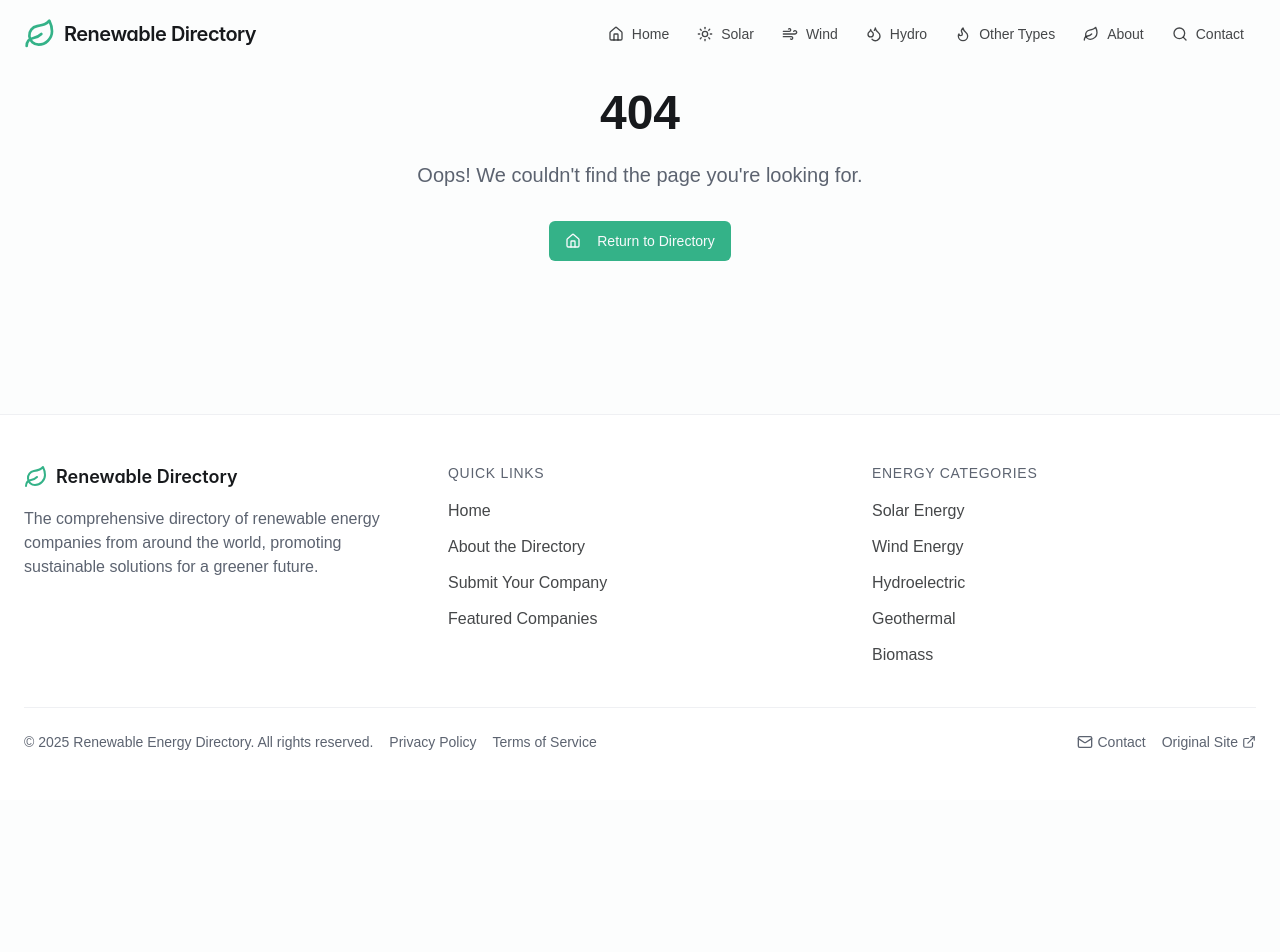
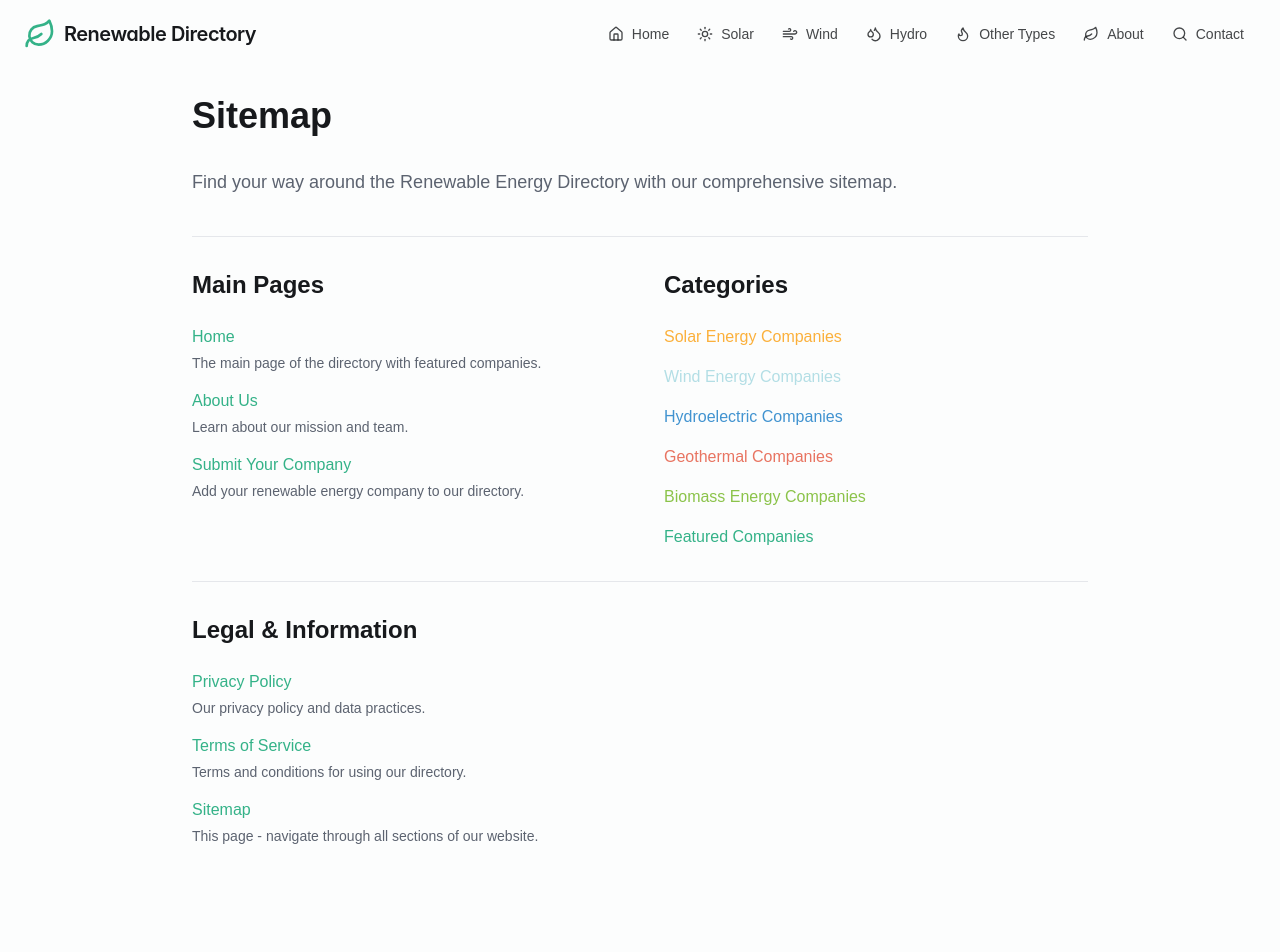
Before and after one commit to MariusGithub13/green-energy-gateway, a React (Vite) app: page /sitemap in a window 1280 px wide. Shown: the top 952 px of the page. Before the commit the page ends 800 px from the top, so only its background shows below. Built offline with nearby package versions, Linux system fonts and the light colour scheme; a web font is replaced by a local one.

Commit message:
Add Sitemap link to footer
Adds a link to the Sitemap page in the footer and verifies its functionality.

```diff
--- a/src/App.tsx
+++ b/src/App.tsx
@@ -11,6 +11,7 @@ import TermsOfService from "./pages/TermsOfService";
 import PrivacyPolicy from "./pages/PrivacyPolicy";
 import AboutUs from "./pages/AboutUs";
 import Company from "./pages/Company";
+import Sitemap from "./pages/Sitemap";
 
 const queryClient = new QueryClient();
 
@@ -27,6 +28,7 @@ const App = () => (
           <Route path="/privacy" element={<PrivacyPolicy />} />
           <Route path="/about" element={<AboutUs />} />
           <Route path="/company/:id" element={<Company />} />
+          <Route path="/sitemap" element={<Sitemap />} />
           {/* ADD ALL CUSTOM ROUTES ABOVE THE CATCH-ALL "*" ROUTE */}
           <Route path="*" element={<NotFound />} />
         </Routes>
--- a/src/components/Footer.tsx
+++ b/src/components/Footer.tsx
@@ -100,6 +100,12 @@ const Footer = () => {
               >
                 Terms of Service
               </Link>
+              <Link
+                to="/sitemap"
+                className="text-sm text-muted-foreground hover:text-foreground transition-colors"
+              >
+                Sitemap
+              </Link>
             </div>
           </div>
 
--- /dev/null
+++ b/src/pages/Sitemap.tsx
@@ -0,0 +1,110 @@
+
+import { Helmet } from "react-helmet";
+import Header from "@/components/Header";
+import Footer from "@/components/Footer";
+import { Separator } from "@/components/ui/separator";
+import { Link } from "react-router-dom";
+
+const Sitemap = () => {
+  return (
+    <>
+      <Helmet>
+        <title>Sitemap | Renewable Energy Directory</title>
+        <meta name="description" content="Navigate through all pages of the Renewable Energy Directory." />
+      </Helmet>
+
+      <Header />
+
+      <main className="container mx-auto px-4 md:px-6 pt-24 pb-16">
+        <div className="max-w-4xl mx-auto">
+          <h1 className="text-4xl font-bold mb-8">Sitemap</h1>
+          <p className="text-lg text-muted-foreground mb-10">
+            Find your way around the Renewable Energy Directory with our comprehensive sitemap.
+          </p>
+
+          <Separator className="my-8" />
+
+          <div className="grid grid-cols-1 md:grid-cols-2 gap-12">
+            <div>
+              <h2 className="text-2xl font-semibold mb-6">Main Pages</h2>
+              <ul className="space-y-4">
+                <li>
+                  <Link to="/" className="text-primary hover:underline">Home</Link>
+                  <p className="text-sm text-muted-foreground mt-1">
+                    The main page of the directory with featured companies.
+                  </p>
+                </li>
+                <li>
+                  <Link to="/about" className="text-primary hover:underline">About Us</Link>
+                  <p className="text-sm text-muted-foreground mt-1">
+                    Learn about our mission and team.
+                  </p>
+                </li>
+                <li>
+                  <Link to="/contact" className="text-primary hover:underline">Submit Your Company</Link>
+                  <p className="text-sm text-muted-foreground mt-1">
+                    Add your renewable energy company to our directory.
+                  </p>
+                </li>
+              </ul>
+            </div>
+
+            <div>
+              <h2 className="text-2xl font-semibold mb-6">Categories</h2>
+              <ul className="space-y-4">
+                <li>
+                  <Link to="/?type=solar" className="text-renewable-solar hover:underline">Solar Energy Companies</Link>
+                </li>
+                <li>
+                  <Link to="/?type=wind" className="text-renewable-wind hover:underline">Wind Energy Companies</Link>
+                </li>
+                <li>
+                  <Link to="/?type=hydro" className="text-renewable-hydro hover:underline">Hydroelectric Companies</Link>
+                </li>
+                <li>
+                  <Link to="/?type=geothermal" className="text-renewable-geo hover:underline">Geothermal Companies</Link>
+                </li>
+                <li>
+                  <Link to="/?type=biomass" className="text-renewable-bio hover:underline">Biomass Energy Companies</Link>
+                </li>
+                <li>
+                  <Link to="/?featured=true" className="text-primary hover:underline">Featured Companies</Link>
+                </li>
+              </ul>
+            </div>
+          </div>
+
+          <Separator className="my-8" />
+
+          <div>
+            <h2 className="text-2xl font-semibold mb-6">Legal & Information</h2>
+            <ul className="space-y-4">
+              <li>
+                <Link to="/privacy" className="text-primary hover:underline">Privacy Policy</Link>
+                <p className="text-sm text-muted-foreground mt-1">
+                  Our privacy policy and data practices.
+                </p>
+              </li>
+              <li>
+                <Link to="/terms" className="text-primary hover:underline">Terms of Service</Link>
+                <p className="text-sm text-muted-foreground mt-1">
+                  Terms and conditions for using our directory.
+                </p>
+              </li>
+              <li>
+                <Link to="/sitemap" className="text-primary hover:underline">Sitemap</Link>
+                <p className="text-sm text-muted-foreground mt-1">
+                  This page - navigate through all sections of our website.
+                </p>
+              </li>
+            </ul>
+          </div>
+        </div>
+      </main>
+
+      <Footer />
+    </>
+  );
+};
+
+export default Sitemap;
```
